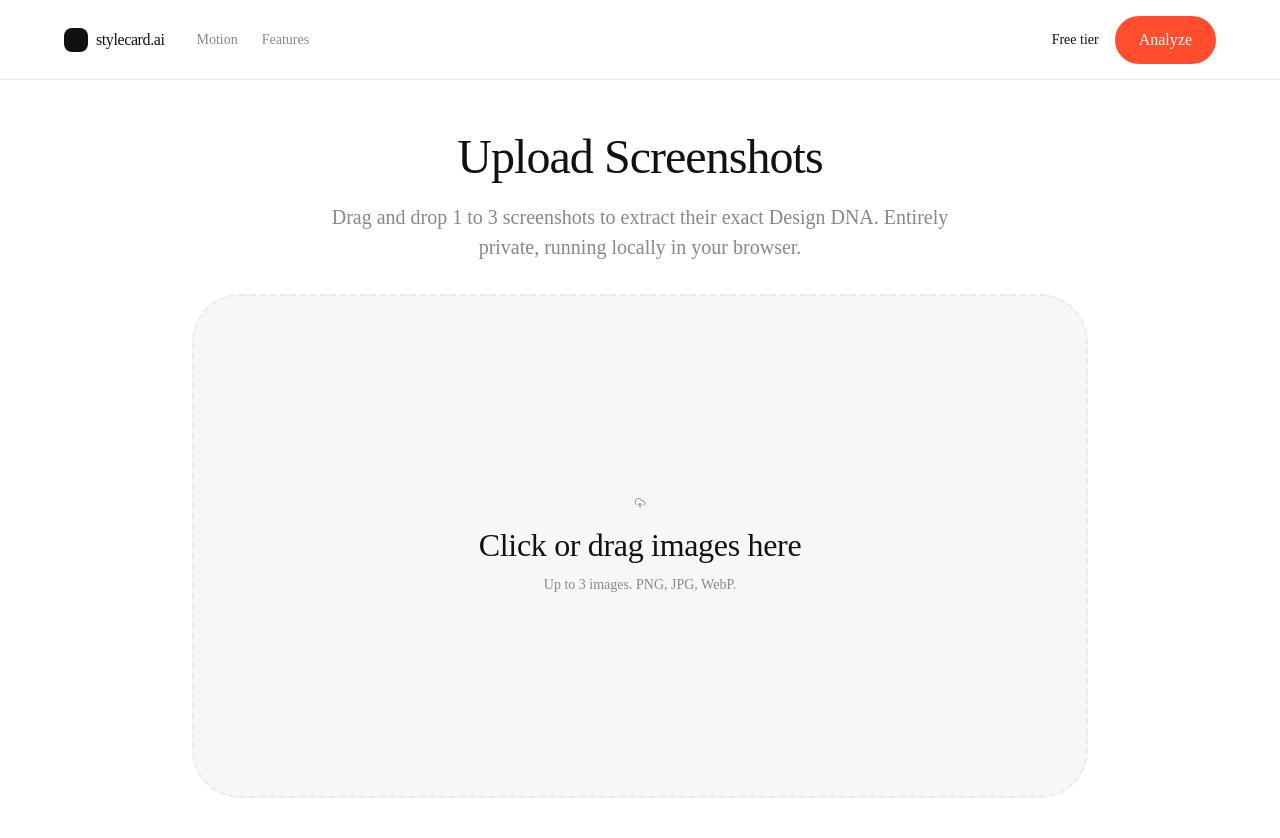
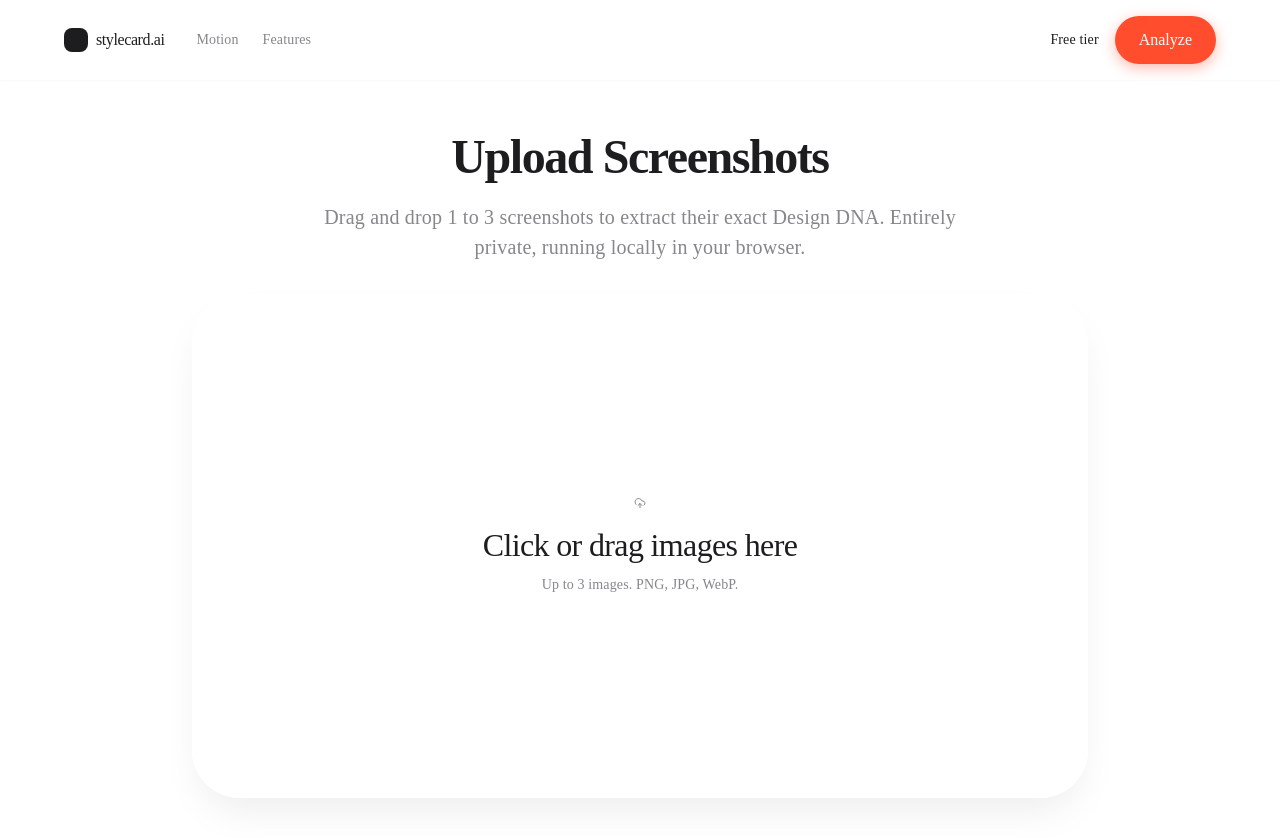
Before and after one commit to edohoeketio-lgtm/StyleCard, a Next.js app: page /analyze in a window 1280 px wide. Shown: the top 838 px of the page. Built offline with nearby package versions, Linux system fonts and the light colour scheme.

Commit message:
style: implement Apple-level UX overhaul

```diff
--- a/src/app/analyze/page.tsx
+++ b/src/app/analyze/page.tsx
@@ -126,8 +126,8 @@ export default function AnalyzePage() {
 
                         <FadeUp delay={0.1} className="w-full max-w-4xl">
                             <div
-                                className={`w-full aspect-video rounded-xl border-2 border-dashed transition-all duration-med ease-premium flex flex-col items-center justify-center p-32 bg-secondary cursor-pointer
-                   ${isDragging ? "border-accent bg-accent/5 scale-[1.02]" : "border-border hover:border-muted"}
+                                className={`w-full aspect-video rounded-xl border border-solid transition-all duration-med ease-premium flex flex-col items-center justify-center p-32 bg-glass-light backdrop-blur-xl shadow-float cursor-pointer
+                   ${isDragging ? "border-accent bg-accent/5 scale-[1.02]" : "border-white/60 hover:border-muted/30"}
                  `}
                                 onDragEnter={handleDrag}
                                 onDragOver={handleDrag}
@@ -184,7 +184,7 @@ export default function AnalyzePage() {
                             <div className="w-full lg:w-1/2 space-y-[64px]">
 
                                 {/* Palette */}
-                                <FadeUp delay={0.1}>
+                                <FadeUp delay={0.05}>
                                     <h3 className="text-h2 mb-24 border-b border-border pb-16">Extracted Palette</h3>
                                     <div className="flex flex-wrap gap-16">
                                         {result.palette.map((color, i) => (
@@ -208,7 +208,7 @@ export default function AnalyzePage() {
                                 </FadeUp>
 
                                 {/* Vibe Tags */}
-                                <FadeUp delay={0.2}>
+                                <FadeUp delay={0.10}>
                                     <h3 className="text-h2 mb-24 border-b border-border pb-16">Vibe Tags</h3>
                                     <div className="flex flex-wrap gap-16">
                                         {result.vibeTags.map((tag, i) => (
@@ -220,7 +220,7 @@ export default function AnalyzePage() {
                                 </FadeUp>
 
                                 {/* Metrics */}
-                                <FadeUp delay={0.3}>
+                                <FadeUp delay={0.15}>
                                     <h3 className="text-h2 mb-24 border-b border-border pb-16">Core Metrics</h3>
                                     <div className="grid grid-cols-2 gap-32">
                                         {Object.entries(result.metrics).map(([key, value]) => (
@@ -243,7 +243,7 @@ export default function AnalyzePage() {
                                 </FadeUp>
 
                                 {/* Actions */}
-                                <FadeUp delay={0.4} className="pt-[32px]">
+                                <FadeUp delay={0.20} className="pt-[32px]">
                                     <div className="bg-secondary rounded-xl p-[32px] flex items-center justify-between shadow-glass">
                                         <div>
                                             <h4 className="text-h2 mb-8">Generate Output</h4>
--- a/src/app/globals.css
+++ b/src/app/globals.css
@@ -3,11 +3,11 @@
 @tailwind utilities;
 
 :root {
-  --color-primary: #111111;
-  --color-secondary: #F7F7F7;
+  --color-primary: #1D1D1F;
+  --color-secondary: #F5F5F7;
   --color-background: #FFFFFF;
-  --color-muted: #888888;
-  --color-border: #EAEAEA;
+  --color-muted: #86868B;
+  --color-border: #E5E5EA;
   --color-accent: #FF4D2D;
   --color-accent-hover: #E63D1F;
   --color-glass-light: rgba(255, 255, 255, 0.7);
@@ -23,6 +23,7 @@ body {
   background: var(--color-background);
   -webkit-font-smoothing: antialiased;
   -moz-osx-font-smoothing: grayscale;
+  font-feature-settings: "cv11", "ss01";
 }
 
 @layer utilities {
--- a/src/components/layout/Navbar.tsx
+++ b/src/components/layout/Navbar.tsx
@@ -3,7 +3,7 @@ import { PillButton } from "@/components/ui/PillButton"
 
 export function Navbar() {
     return (
-        <nav className="fixed top-0 left-0 right-0 h-[80px] z-50 bg-glass-light backdrop-blur-[12px] border-b border-border flex items-center px-16 md:px-64 justify-between transition-all duration-med ease-premium">
+        <nav className="fixed top-0 left-0 right-0 h-[80px] z-50 bg-white/70 backdrop-blur-xl flex items-center px-16 md:px-64 justify-between transition-all duration-med ease-premium shadow-sm shadow-black/[0.03]">
             <div className="flex items-center gap-32">
                 <Link href="/" className="flex items-center gap-8 group">
                     <div className="w-[24px] h-[24px] rounded-sm bg-primary rotation-0 group-hover:rotate-12 transition-transform duration-med ease-premium" />
--- a/src/components/ui/MediaCard.tsx
+++ b/src/components/ui/MediaCard.tsx
@@ -29,21 +29,21 @@ export function MediaCard({
     return (
         <HoverLiftWrapper className="w-full">
             <div
-                className={`w-full ${aspectClass} rounded-lg overflow-hidden relative group bg-secondary`}
+                className={`w-full ${aspectClass} rounded-lg overflow-hidden relative group bg-[#E5E5EA]/40`}
                 onClick={onClick}
             >
                 {imageSrc ? (
                     <img
                         src={imageSrc}
                         alt={title || ""}
-                        className="absolute inset-0 w-full h-full object-cover transition-transform duration-slow ease-premium group-hover:scale-105"
+                        className="absolute inset-0 w-full h-full object-cover transition-transform duration-slow ease-premium group-hover:scale-[1.02]"
                     />
                 ) : (
                     <div className="absolute inset-0 bg-secondary flex items-center justify-center text-muted">No Image</div>
                 )}
 
                 {/* Overlay Gradient */}
-                <div className="absolute inset-0 bg-overlay-gradient pointer-events-none opacity-80" />
+                <div className="absolute inset-0 bg-gradient-to-t from-black/60 via-black/0 to-transparent pointer-events-none" />
 
                 {/* Content */}
                 <div className="absolute bottom-0 left-0 right-0 p-[24px] pointer-events-none">
--- a/src/components/ui/PillButton.tsx
+++ b/src/components/ui/PillButton.tsx
@@ -13,11 +13,11 @@ export function PillButton({
     return (
         <button
             className={cn(
-                "rounded-pill px-[24px] py-[12px] text-small font-medium transition-colors duration-fast ease-premium whitespace-nowrap",
+                "rounded-pill px-[24px] py-[12px] text-small font-medium transition-all duration-fast ease-premium whitespace-nowrap active:scale-95",
                 {
-                    "bg-accent text-white hover:bg-accent-hover": variant === "primary",
-                    "bg-secondary text-primary hover:bg-[#EAEAEA]": variant === "secondary",
-                    "bg-transparent text-primary hover:bg-secondary": variant === "ghost",
+                    "bg-accent text-white hover:bg-accent-hover shadow-[0_4px_14px_0_rgba(255,77,45,0.39)]": variant === "primary",
+                    "bg-[#EAEAEA]/50 text-primary hover:bg-[#EAEAEA]": variant === "secondary",
+                    "bg-transparent text-primary hover:bg-[#EAEAEA]/50": variant === "ghost",
                 },
                 className
             )}
--- a/src/lib/motion.ts
+++ b/src/lib/motion.ts
@@ -1,6 +1,6 @@
 import type { Variants } from "framer-motion";
 
-export const EASING_PREMIUM: [number, number, number, number] = [0.16, 1, 0.3, 1];
+export const EASING_PREMIUM: [number, number, number, number] = [0.32, 0.72, 0, 1];
 export const EASING_SMOOTH: [number, number, number, number] = [0.65, 0, 0.35, 1];
 
 export const DURATION = {
--- a/tailwind.config.ts
+++ b/tailwind.config.ts
@@ -39,12 +39,12 @@ const config: Config = {
         "128": "128px",
       },
       fontSize: {
-        "hero": ["72px", { lineHeight: "1.1", letterSpacing: "-0.04em", fontWeight: "500" }],
-        "h1": ["48px", { lineHeight: "1.2", letterSpacing: "-0.02em", fontWeight: "500" }],
-        "h2": ["32px", { lineHeight: "1.3", letterSpacing: "-0.01em", fontWeight: "500" }],
-        "body-large": ["20px", { lineHeight: "1.5", fontWeight: "400" }],
-        "body": ["16px", { lineHeight: "1.5", fontWeight: "400" }],
-        "small": ["14px", { lineHeight: "1.4", fontWeight: "500" }],
+        "hero": ["72px", { lineHeight: "1.1", letterSpacing: "-0.04em", fontWeight: "600" }],
+        "h1": ["48px", { lineHeight: "1.2", letterSpacing: "-0.03em", fontWeight: "600" }],
+        "h2": ["32px", { lineHeight: "1.3", letterSpacing: "-0.02em", fontWeight: "500" }],
+        "body-large": ["20px", { lineHeight: "1.5", letterSpacing: "0.01em", fontWeight: "400" }],
+        "body": ["16px", { lineHeight: "1.5", letterSpacing: "0.01em", fontWeight: "400" }],
+        "small": ["14px", { lineHeight: "1.4", letterSpacing: "0.01em", fontWeight: "500" }],
       },
       borderRadius: {
         "sm": "8px",
@@ -61,7 +61,7 @@ const config: Config = {
         "overlay-gradient": "linear-gradient(to top, rgba(0,0,0,0.8) 0%, rgba(0,0,0,0) 50%)",
       },
       transitionTimingFunction: {
-        "premium": "cubic-bezier(0.16, 1, 0.3, 1)",
+        "premium": "cubic-bezier(0.32, 0.72, 0, 1)",
         "smooth": "cubic-bezier(0.65, 0, 0.35, 1)",
       },
       transitionDuration: {
@@ -70,7 +70,7 @@ const config: Config = {
         "slow": "700ms",
       },
       fontFamily: {
-        sans: ["var(--font-inter)", "sans-serif"],
+        sans: ["var(--font-inter)", "-apple-system", "BlinkMacSystemFont", "SF Pro Text", "Segoe UI", "Roboto", "sans-serif"],
       },
     },
   },
```
Also changed, not shown: src/app/page.tsx (+10 -10 lines).
